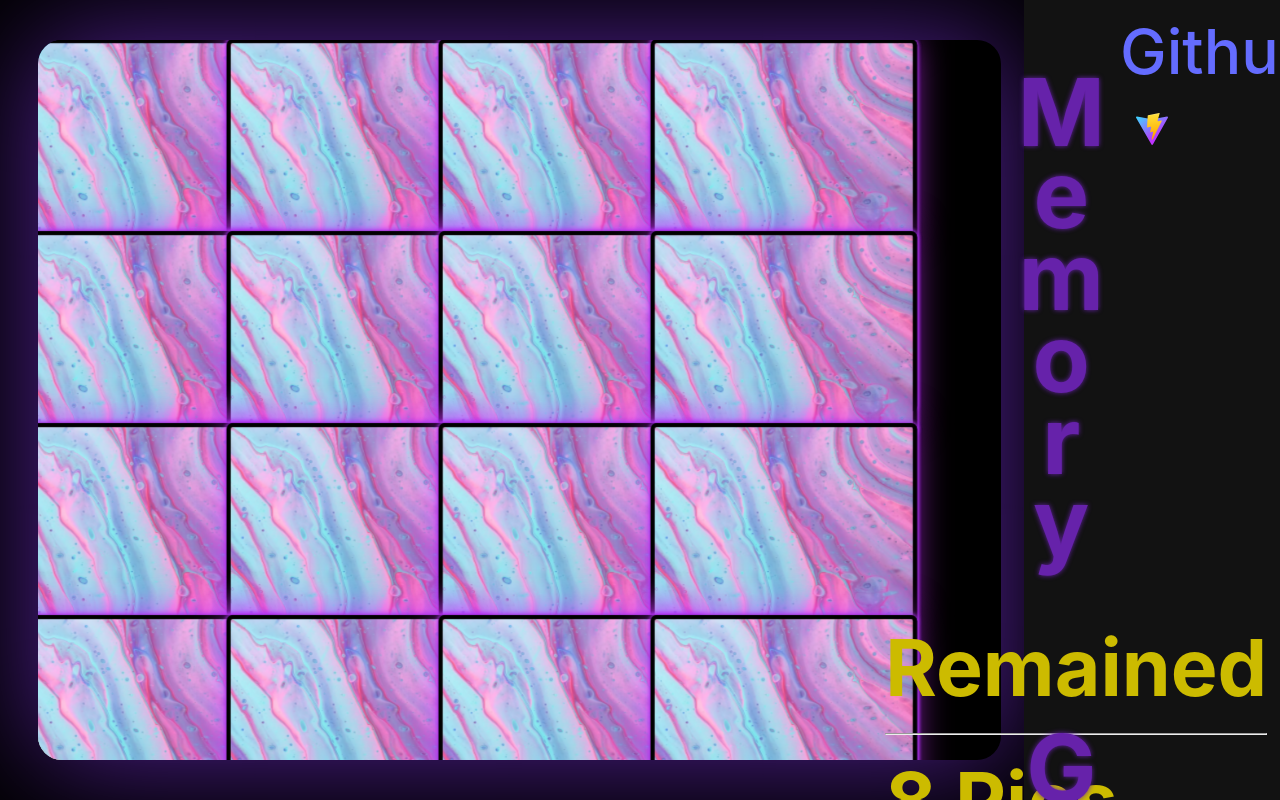
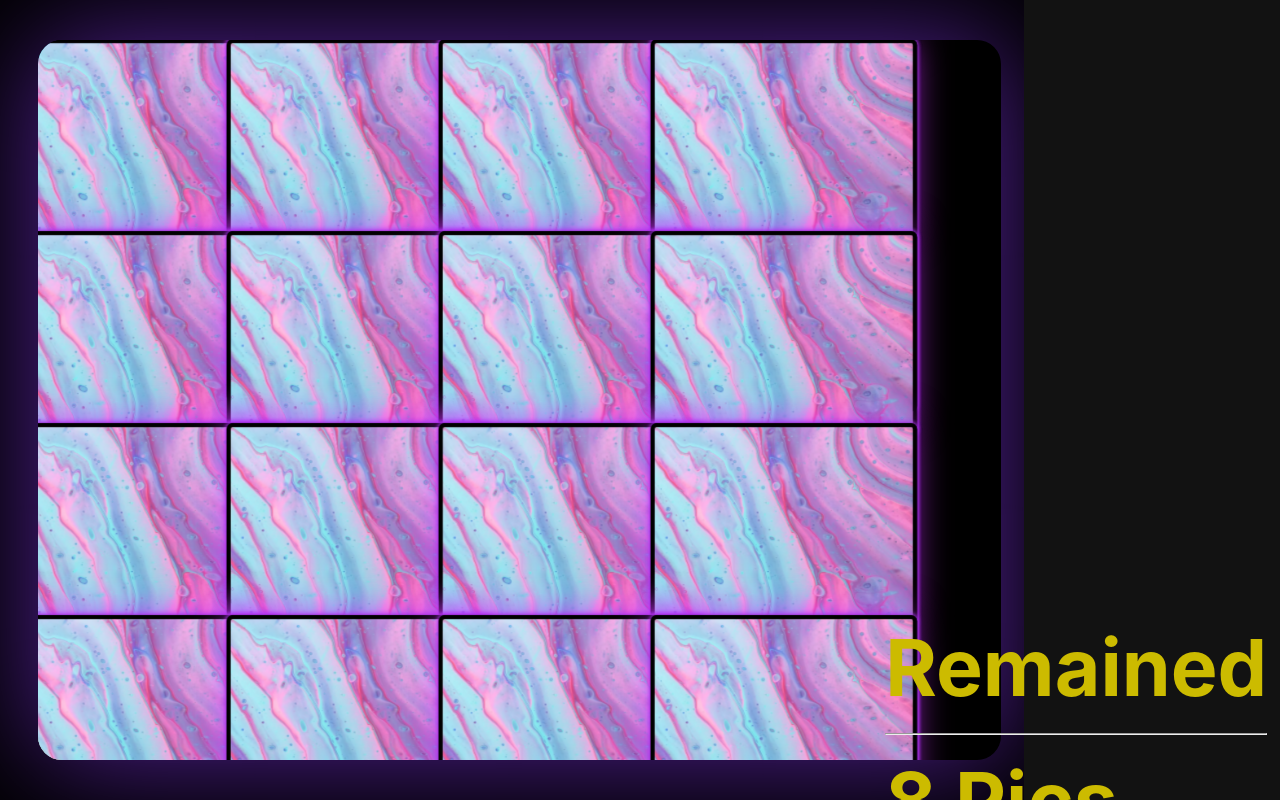
Before and after one commit to Peyman-Borhani/Memory-Cards-Game, a Svelte app: page / in a window 1280 px wide. Built offline with nearby package versions, Linux system fonts and the light colour scheme.

Commit message:
Abstract Header code+styles from App -> component.

```diff
--- a/src/App.svelte
+++ b/src/App.svelte
@@ -2,11 +2,9 @@
 	// By  Peyman Borhani
 	// Not the complete game, Up to here is free :)
 
-	import 	sLogo 	from './assets/svelte.svg';
-	import 	vLogo 	from '/vite.svg';
-	//import {imgs, unselected} from './images,js';
-	import   {images}   from   './lib/imgData.js';
+	import   {images}   from   './lib/imgData.js';  //import {imgs, unselected} from './images,js';
 	import   FlipCard   from   './lib/FlipCard.svelte';
+	import   Header		from   './lib/Header.svelte';
 
 	let selectedPos=[];
 	let selectedId =[];
@@ -64,21 +62,6 @@ function  match() {
 
 
 
-<header>	<h2>  M e m o r y  <br> &nbsp <br> &nbsp
-			G a m e
-	</h2>
-	<a    href="https://github.com/Peyman-Borhani/memory-game#readme"
-          target="_blank" rel="noreferrer" > Github
-    </a>
-    <a href="https://vitejs.dev" target="_blank" rel="noreferrer">
-      <img src={vLogo} class="logo" alt="Vite Logo" />
-    </a>
-    <a href="https://svelte.dev" target="_blank" rel="noreferrer">
-      <img src={sLogo} class="logo svelte" alt="Svelte Logo" />
-    </a>
-</header>
-
-
 <main>
 	<div id='board'>
 		{#each randomImages as image, index}
--- a/src/app.css
+++ b/src/app.css
@@ -39,25 +39,13 @@ body {  display: flex;       position    : fixed;
         width  : 100vw;      font-size   : calc(3vw + 3vh);
                              color       : #888;
 }
-header {                     position: absolute;
-        height  : 6vmin;     will-change: filter;
-        width   : 6vmin;     max-width  : 3ch;
-        right   : 14vmin;    transition : filter 300ms;
-        top     : 1vmin;     z-index: 1000
-
-}
-.svelte, .github   {max-width:0}
-.logo {padding: 2vmin; }
-.logo:hover { filter: drop-shadow(0 0 4vmin #646cffaa) }
-.logo.svelte:hover  { filter: drop-shadow(0 0 4vmin #ff3e00aa) }
-.logo:hover .svelte { max-width: 3ch;    }
 
 main {
-        display: flex;      flex-direction: column;
-        height : 100%;      overflow: hidden;
-        width  : 100%;      place-items: center;
-                            background-color: black;
-                            place-content: center;
+        display : flex;         background-color: black;
+        height  : 100%;         flex-direction  : column;
+        width   : 100%;         place-items     : center;
+        overflow: hidden;       place-content   : center;
+
 }
 
 h2:is(#ST)  { visibility: hidden }
@@ -91,8 +79,6 @@ h3     {
 
 @media screen and (orientation: portrait)
 {
-    br     { display: none }
-
     #board { left: 0;
         grid-template: repeat(4, 1fr) / repeat(4, 20%);
         height: 86vh;      aspect-ratio: 1/2.2;
```
